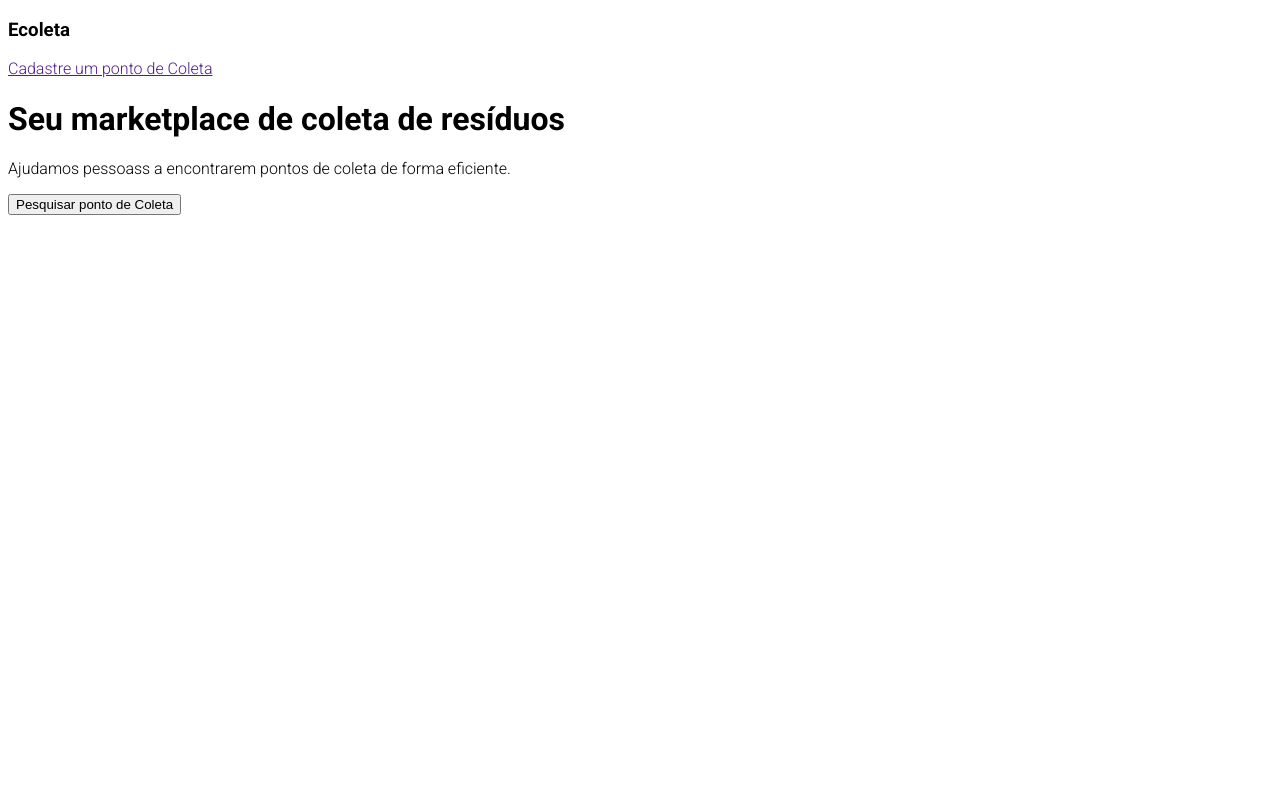
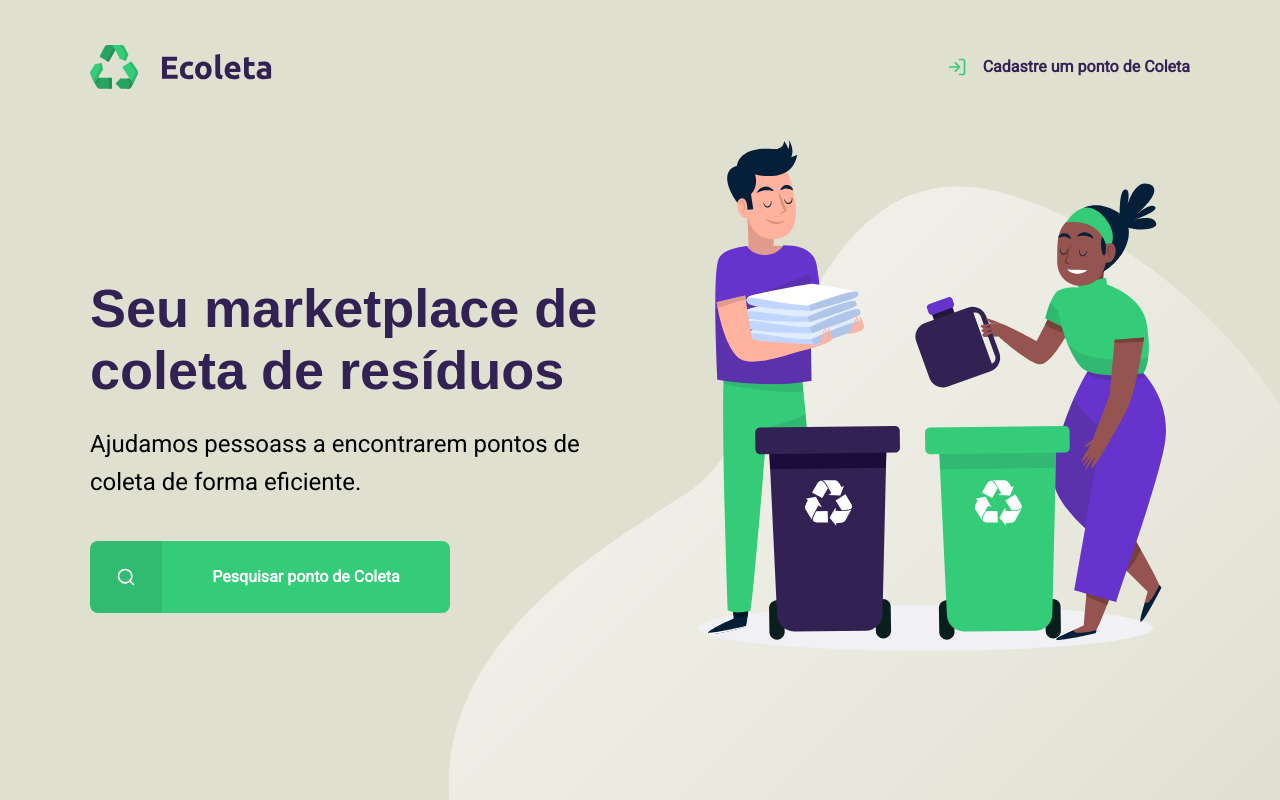
Before and after one commit to chenhuade1/NextLevelStarter, a plain HTML site: page index.html in a window 1280 px wide. Drawn offline with Linux system fonts and the light colour scheme.

Commit message:
IMplementação de tela inicial

```diff
--- a/index.html
+++ b/index.html
@@ -6,7 +6,7 @@
     Todo documento HTML deve iniciar e finalizar com essa tag.
 -->
 <html lang="pt_br">
-    <!--tag head é aonde delimita o cabeçalho da sua página html.-->
+    <!--tag head é aonde delimita o cabeçalho do documento.-->
     <head>
         <meta charset="UTF-8">
         <meta name="viewport" content="width=device-width, initial-scale=1.0">
@@ -14,31 +14,42 @@
         <title>Document</title>
 
         <!--Tag para estilização de fonte-->
-        <link href="https://fonts.googleapis.com/css2?family=Roboto:wght@300;700&display=swap" rel="stylesheet">
+        <link href="https://fonts.googleapis.com/css2?family=Roboto&Ubuntu:wght@700&display=swap" rel="stylesheet">
 
         <!--Tag para referenciar o arquivo css-->
         <link rel="stylesheet" href="/styles/main.css">
     </head>
 
     <body>
-        <div>
-            <!--Tag h1 até h6 são tags de headers ou cabeçalhos que variam o tamanho-->
-            <h3>Ecoleta</h3>
 
-            <!--Tag a é para definir um hyperlink-->
-            <a href="">Cadastre um ponto de Coleta</a>
+        <div id="page-home">
+            <!--Tag div define uma divisão ou seção da pagina html.-->
+             <div class="content">
 
-            <h1>Seu marketplace de coleta de resíduos</h1>
+                <!--Esta tag defini um cabeçalho, logo tudo o que estiver sentro desta fará parte do cabeçalho.-->
+                <header>
+                    <img src="/assets/logo.svg" alt="Logomarca">
 
-            <!--tag p é um tag de parágrafo-->
-            <p>
-                Ajudamos pessoass a encontrarem pontos de coleta de forma eficiente.
-            </p>
+                    <!--Tag a é para definir um hyperlink-->
+                    <a href="">
+                        <span></span>
+                        Cadastre um ponto de Coleta
+                    </a>
+                </header>
 
-            <button>
-                Pesquisar ponto de Coleta
-            </button>
+                <main>
+                    <h1>Seu marketplace de coleta de resíduos</h1>
+
+                    <!--tag p é um tag de parágrafo-->
+                    <p> Ajudamos pessoass a encontrarem pontos de coleta de forma eficiente.</p>
+
+                    <a href="">
+                        <span></span>
+                        <strong>Pesquisar ponto de Coleta</strong>
+                    </a>
+                </main>
+
+            </div>
         </div>
-
     </body>
 </html>
--- a/styles/main.css
+++ b/styles/main.css
@@ -1,5 +1,147 @@
+:root{
+    --title-color: #322153;
+    --primary-color: #34cb79;
+}
+
+* {
+    margin: 0;
+    padding: 0;
+}
+
 html{
     font-family: 'Roboto', sans-serif;
 }
 
+body{
+    background: #e0e0d1;
+    --webkit-font-smoothing: antialiased;
+}
+
+a {
+    text-decoration: none;
+}
+
+h1, h2, h3, h4, h5, h6{
+    font-family: 'Ubuntu', sans-serif;
+    color: var(--title-color);
+}
+
 /* BOX MODEL*/
+
+#page-home {
+    height: 100vh;
+    background: url('../assets/home-background.svg') no-repeat;
+    background-position: 35vw bottom;
+}
+
+#page-home .content {
+    width: 90%;
+    max-width: 1100px;
+    height: 100%;
+    margin: 0 auto;
+    display: flex;
+    flex-direction: column;
+}
+
+#page-home header {
+    margin-top: 45px;
+    display: flex;
+    align-items: center;
+    justify-content: space-between;
+}
+
+#page-home header a{
+    display: flex;
+    color: var(--title-color);
+    font-weight: 700;
+}
+
+#page-home header a span{
+    display: flex;
+    margin-right: 16px;
+    background-image: url('../assets/log-in.svg');
+    width: 20px;
+    height: 20px;
+}
+
+#page-home main{
+    max-width: 560px;
+    flex: 1;
+    display: flex;
+    flex-direction: column;
+    justify-content: center;
+
+}
+
+#page-home main h1{
+    font-size: 54px;
+    color: var(--title-color);
+}
+
+#page-home main p{
+    font-size: 24px;
+    line-height: 38px;
+    margin-top: 24px;
+}
+
+#page-home main a {
+    width: 100%;
+    max-width: 360px;
+    height: 72px;
+    border-radius: 8px;
+    display: flex;
+    align-items: center;
+    margin-top: 40px;
+    background: var(--primary-color);
+    transition: 400ms;
+}
+
+#page-home main a:hover {
+    background-color: #2fb86e;
+}
+
+#page-home main a span {
+    width: 72px;
+    height: 72px;
+    border-top-left-radius: 8px;
+    border-bottom-left-radius: 8px;
+    background-color: rgba(0, 0, 0, 0.08);
+    display: flex;
+    align-items: center;
+    justify-content: center;
+}
+
+#page-home main a span::after {
+    content: "";
+    background-image: url('/assets/search.svg');
+    width: 20px;
+    height: 20px;
+}
+
+#page-home main a strong {
+    flex: 1;
+    color: white;
+    text-align: center;
+}
+
+@media (max-width: 900px){
+    #page-home{
+        background-position-x: 70vw;
+    }
+
+    #page-home .content{
+        align-items: center;
+        text-align: center;
+    }
+
+    #page-home header a{
+        position: absolute;
+        bottom: 48px;
+        left: 50%;
+        transform: translateX(-50%);
+    }
+
+    #page-home main{
+        align-items: center;
+    }
+}
```
Also changed, not shown: assets/arrow-left.svg (added), assets/baterias.svg (added), assets/check.svg (added), assets/eletronicos.svg (added), assets/home-background.svg (added), assets/lampadas.svg (added), assets/log-in.svg (added), assets/logo.svg (added), assets/oleo.svg (added), assets/organicos.svg (added), assets/papeis-papelao.svg (added), assets/search.svg (added), assets/x.svg (added).
